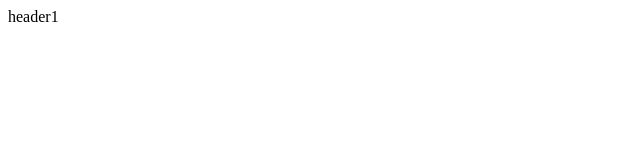
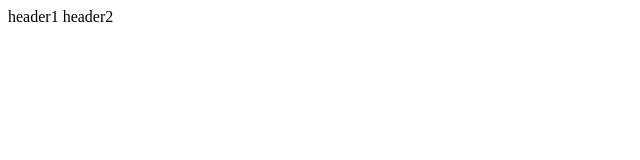
Before and after one commit to atefeh2276/.gitproject, a plain HTML site: page index.html in a window 1280 px wide. Shown: the full height of the page, 0-640 px from the left. Drawn offline with Linux system fonts and the light colour scheme.

Commit message:
added header2

```diff
--- a/index.html
+++ b/index.html
@@ -8,6 +8,7 @@
 <body>
     <header>
         header1
+        header2
     </header>
 
 </body>
```
